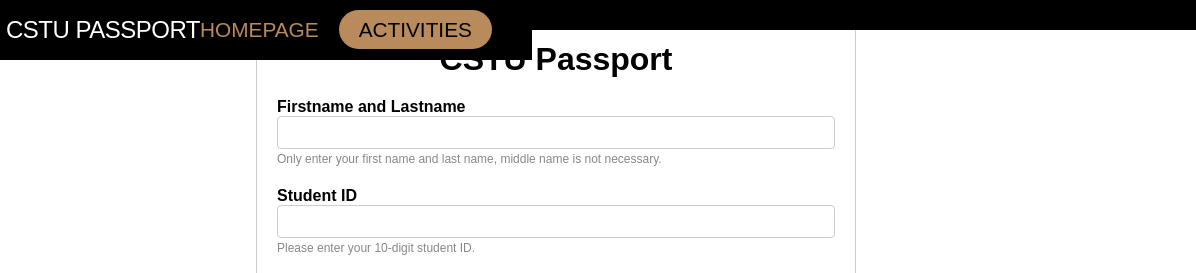
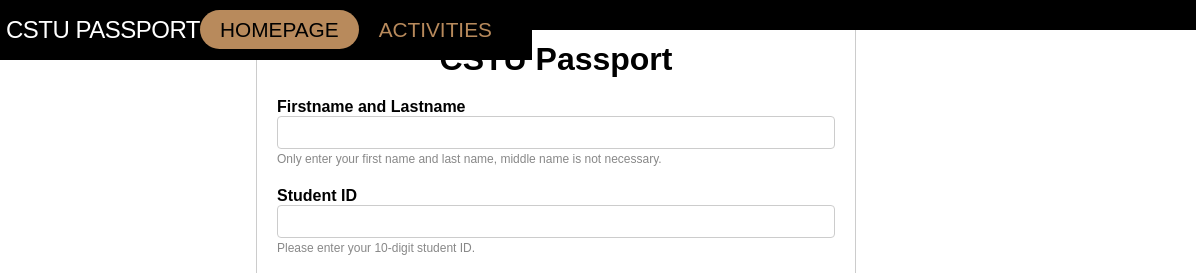
Before and after one commit to surabodee-pha/CS100-Project-G23, a plain HTML site: page html/activities.html in a window 1280 px wide. Shown: the top 273 px of the page, 84-1280 px from the left. Drawn offline with Linux system fonts and the light colour scheme; no server answers.

Commit message:
Revert "update activities"
This reverts commit 0c523c2b65d18d7ed400eaaba7bfde7fa5148ff7.

```diff
--- a/html/activities.html
+++ b/html/activities.html
@@ -32,10 +32,10 @@
         <nav class="nav">
           <ul class="navlist">
             <li class="navitem">
-              <a href="../index.html" class="navlink">HOMEPAGE</a>
+              <a href="../index.html" class="btn">HOMEPAGE</a>
             </li>
             <li class="navitem">
-              <a href="activities.html" class="btn">ACTIVITIES</a>
+              <a href="activities.html" class="navlink">ACTIVITIES</a>
             </li>
           </ul>
         </nav>
@@ -47,7 +47,6 @@
       </div>
     </div>
   </header>
-
   <!-- Form Container -->
   <div class="form-container">
     <h1>CSTU Passport</h1>
```
Also changed, not shown: index.html (+1 -1 lines).
